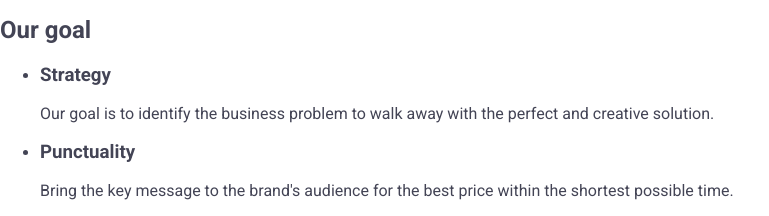
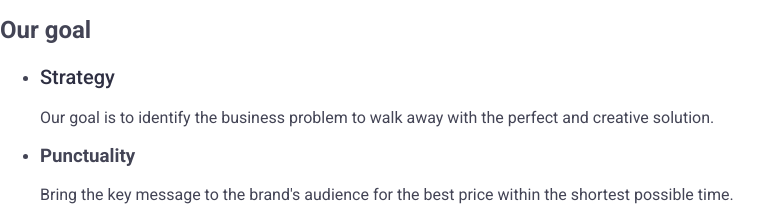
Before and after one commit to Arsenkamwrpf/Arsenkamwrpf-goit-markup-hw-02, a plain HTML site: page index.html in a window 1280 px wide. Shown: the part 359-575 px from the top of the page, 0-769 px from the left. Drawn offline with nearby package versions, Linux system fonts and the light colour scheme.

Commit message:
modified:   styles.css

```diff
--- a/styles.css
+++ b/styles.css
@@ -64,3 +64,10 @@ body {
 .button:focus {
 background-color: #404BBF;
 }
+.second-section-title{
+font-weight: 500;
+font-size: 20px;
+line-height: 1.2;
+line-height: 1.2;
+color: #2e2f42;
+}
```
